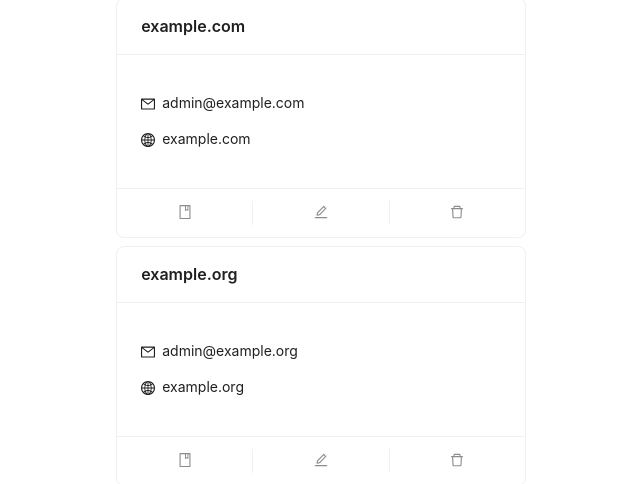
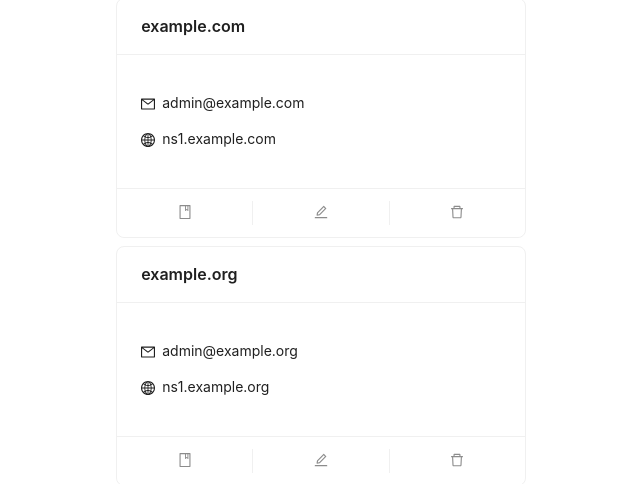
Before and after one commit to reCoreD-UI/reCoreD-UI, a React (Vite) app in the folder web/: page /#/domains in a window 1280 px wide. Shown: the part 113-597 px from the top of the page, without its empty margins (319-959 px from the left). Built offline with nearby package versions, Linux system fonts and the light colour scheme.

Commit message:
stage 2, not completed

```diff
--- a/web/src/components/domains/DomainEditModal.tsx
+++ b/web/src/components/domains/DomainEditModal.tsx
@@ -79,6 +79,7 @@ export default function DomainEditModal({ open, domain, editDomain, createDomain
                 scrollToFirstError
                 autoComplete="off"
             >
+                <Form.Item<Domain> hidden name='id' />
                 <Form.Item<Domain>
                     label={t('domains._')}
                     name='domain_name'
--- a/web/src/components/domains/DomainInfo.tsx
+++ b/web/src/components/domains/DomainInfo.tsx
@@ -15,7 +15,7 @@ export default function DomainInfo({ domain }: Props) {
             </p>
             <p>
                 <GlobalOutlined className="icon-info" />
-                <span className="info">{domain.domain_name}</span>
+                <span className="info">{domain.main_dns}</span>
             </p>
         </>
     )
--- a/web/src/components/records/RecordEditModal.tsx
+++ b/web/src/components/records/RecordEditModal.tsx
@@ -226,6 +226,7 @@ export default function RecordEditModal({ open, record, onOk, onCancel, editReco
                 wrapperCol={{ span: 20 }}
                 validateTrigger='onBlur'
             >
+                <Form.Item<Record> hidden name='id' />
                 <Form.Item<Record> label={t('records.recordType')} required name='record_type'>
                     <Select allowClear={false} options={recordTypeOptions} />
                 </Form.Item>
--- a/web/src/stores/domains.ts
+++ b/web/src/stores/domains.ts
@@ -56,6 +56,7 @@ export const useDomainStore = () => {
     }
 
     async function updateDomain(domain: Domain) {
+        console.log(domain)
         if (!import.meta.env.DEV) {
             await api.put("/domains", domain)
         }
```
Also changed, not shown: 1 other file (tests, documents, lock files or other folders).
